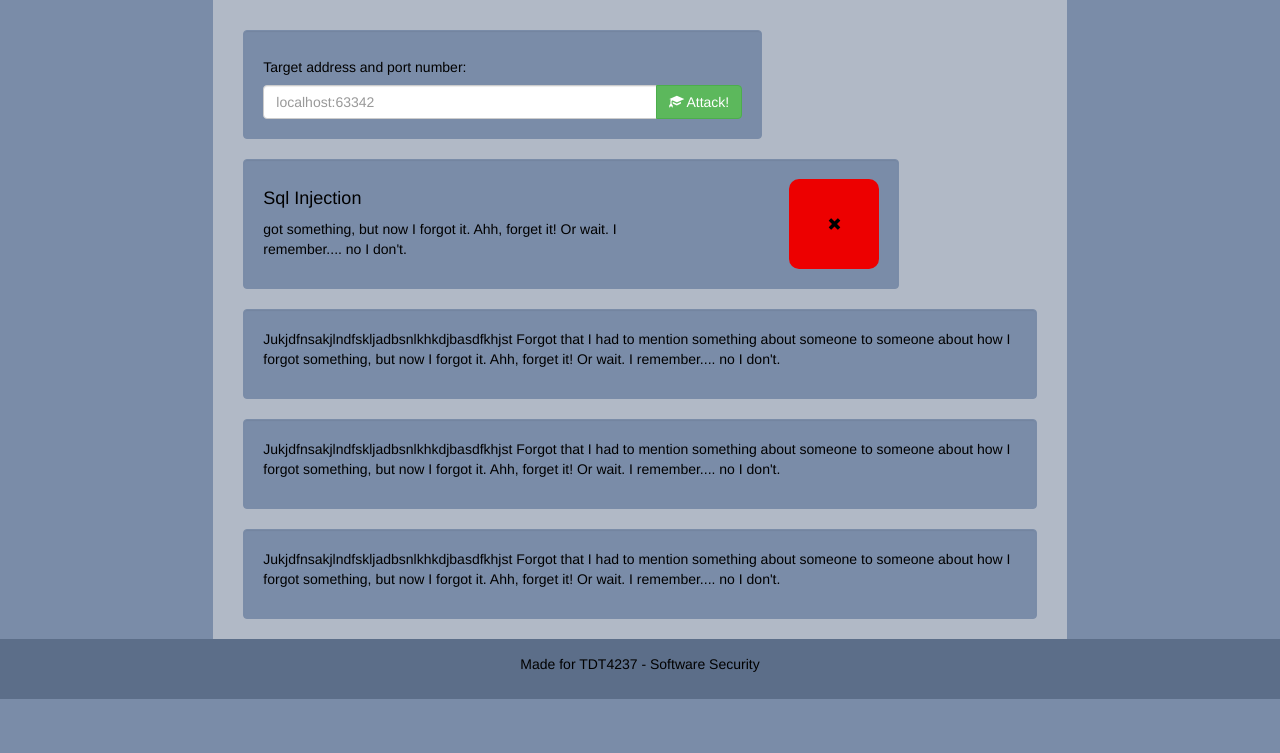
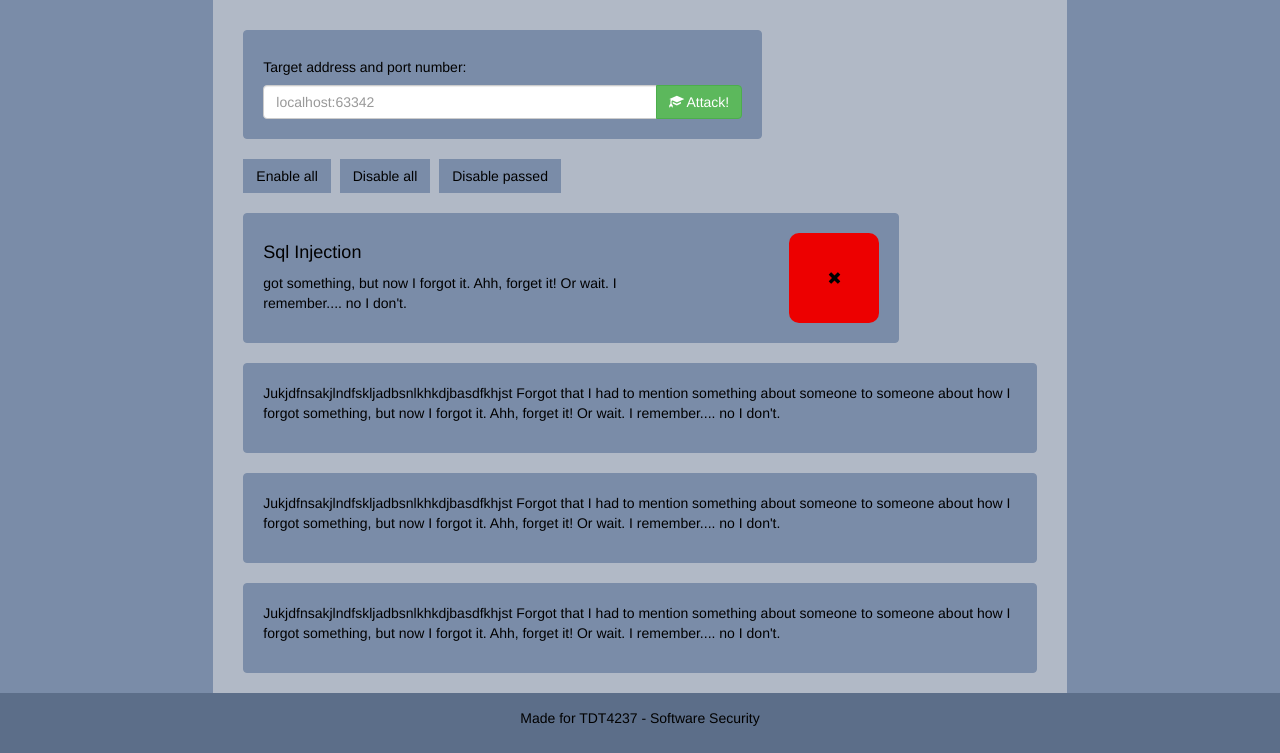
Before and after one commit to Vermshi/Security-Research-Project, a Flask app: template src/templates/index.html in a window 1280 px wide. Shown: the part 50-803 px from the top of the page. Before the commit the page ends 749 px from the top, so only its background shows below. Run offline with Flask 2, Linux system fonts and the light colour scheme; the template is opened without the code that fills it, so the values that code supplies are empty; some libraries are stand-ins or nearby versions.

Commit message:
Add auto enable btns and logic. Code cleanup and refactoring.

```diff
--- a/src/flaskGUI.py
+++ b/src/flaskGUI.py
@@ -1,12 +1,8 @@
 from main2 import *
-from json import *
-import sys
-
 from flask import Flask, render_template, request, redirect, Response
-import random, json
 
 app = Flask(__name__)
-#TestObjekt:
+
 # name, testid, description, engine, vulnerability, mode, passed, enabled
 test1 = ["SQL injextion", "00:25", "SQL injection test bla bla vulnerabaility bla bla bla", "zap", "SQl injection", 2, False, True]
 test2 = ["XSS attack", "00:32", "XSS injection can be done by bla bla bla", "XSS", 0, True,True]
@@ -50,9 +46,14 @@ def suiteToDict(suits):
         testDict[x["name"]] = x
     return testDict
 
-#change to displayTests
+@app.route('/atc')
+@app.route('/check-change')
+@app.route('/auto-enable')
+def reDirect():
+    return render_template('index.html', data=data)
+
 @app.route('/')
-def output():
+def displayTests():
     for test in testsuites:
         print("The tests are loading ...")
         test.start()
@@ -62,32 +63,30 @@ def output():
     testsDict = suiteToDict(tests)
     for key, value in testsDict.items():
         data[key] = value
-    # serve index template
-    return render_template('index.html', name='Joe', data = data)
+    return render_template('index.html', data = data)
 
 #change to runTests
 @app.route('/atc', methods=['POST'])
 def attack():
     fullAddress = request.form["attackAddress"]
     if(len(fullAddress) == 0):
-        return render_template('index.html', name='Joe', data=data,
+        return render_template('index.html', data=data,
                                error="The attack address cannot be empty.")
     try:
         address, port = fullAddress.split(":")
     except:
-        return render_template('index.html', name='Joe', data=data,
+        return render_template('index.html', data=data,
                                error="The given address was not in the right format")
 
     Success = runTest(address,port)
     if(Success):
-        return render_template('index.html', name='Joe', data=data)
+        return render_template('index.html', data=data)
     else:
-        return render_template('index.html', name='Joe', data=data, error= "The engine could not connect to that address")
+        return render_template('index.html', data=data, error= "The attack engine could not connect to that address")
 
 
 
 def runTest(address,port):
-    #TODO sett inn logikk for å kjøre testene her
     global data
     global tests
     testresults = []
@@ -100,7 +99,7 @@ def runTest(address,port):
     res = suiteToDict(testresults)
     data = res
 
-@app.route('/checkChange', methods=['POST'])
+@app.route('/check-change', methods=['POST'])
 def checkChange():
     check = request.form.getlist('check')
     for key, value in enumerate(data):
@@ -108,13 +107,33 @@ def checkChange():
             data[value]["enabled"] = True
         else:
             data[value]["enabled"] = False
-    # for t in tests:
-    #     t.enabled = data[t.name]["enabled"]
+    for t in tests:
+         t.enabled = data[t.name]["enabled"]
 
+    return render_template('index.html', data=data)
 
-    return render_template('index.html', name='Joe', data=data)
+@app.route('/auto-enable', methods=['POST'])
+def enableDisableAll():
+    val = request.form["sortAll"]
+    if(val == "1"):
+        for key, value in enumerate(data):
+            data[value]["enabled"] = True
+
+    elif(val == "2"):
+        for key, value in enumerate(data):
+            data[value]["enabled"] = False
+    elif(val == "3"):
+        for key, value in enumerate(data):
+            if(data[value]["passed"]):
+                data[value]["enabled"] = False
+    else:
+        return render_template('index.html', data=data,
+                               error="Suspicious POST request received, hmmm")
+    for t in tests:
+        t.enabled = data[t.name]["enabled"]
+
+    return render_template('index.html', data=data)
 
 
 if __name__ == '__main__':
-    # run!
     app.run()
--- /dev/null
+++ b/src/static/styles/index.css
@@ -0,0 +1,166 @@
+   /* Remove the navbar's default margin-bottom and rounded borders */
+    .navbar {
+      margin-bottom: 0;
+      border-radius: 0;
+      background-color: #5c6e89;
+      border-color: #5c6e89;
+    }
+
+    /* Set height of the grid so .sidenav can be 100% (adjust as needed) */
+    .row.content {height: 450px}
+
+    /* Set gray background color and 100% height */
+    .sidenav {
+      padding-top: 20px;
+      background-color: #7a8ca8;
+      height: 100%;
+    }
+
+    /* Set black background color, white text and some padding */
+    footer {
+      background-color: #5c6e89;
+      padding: 15px;
+    }
+
+    /* On small screens, set height to 'auto' for sidenav and grid */
+    @media screen and (max-width: 767px) {
+      .sidenav {
+        height: auto;
+        padding: 15px;
+      }
+      .row.content {height:auto;}
+    }
+
+    .middleContainer{
+    padding-top: 30px;
+    background-color: #b1b9c6;
+    }
+    body{
+    background-color: #7a8ca8;
+    color:black;
+    }
+    .well{
+    background-color: #7a8ca8;
+    border-color: #7a8ca8;
+    box-shadow: none;
+    }
+
+
+    .notPassed{
+    position: relative;
+    background-color: #ed0000;
+    width: 90px;
+    height: 90px;
+    border-radius: 10px;
+
+    }
+        .passed{
+    position: relative;
+    background-color: #5cb85c;
+    width: 90px;
+    height: 90px;
+    border-radius: 10px;
+
+    }
+
+    .gly{
+    position: absolute;
+  top: 50%;
+  left:50%;
+  transform: translate(-50%,-50%);
+    }
+
+    #loaderElement, #loadingMsg{
+    display: none;
+    }
+        .loader {
+    border: 16px solid #f3f3f3; /* Light grey */
+    border-top: 16px solid #3498db; /* Blue */
+    border-radius: 50%;
+    width: 50px;
+    height: 50px;
+    animation: spin 2s linear infinite;
+}
+
+@keyframes spin {
+    0% { transform: rotate(0deg); }
+    100% { transform: rotate(360deg); }
+}
+
+.switch {
+  position: relative;
+  display: inline-block;
+  width: 60px;
+  height: 34px;
+}
+
+/* Hide default HTML checkbox */
+.switch input {
+  opacity: 0;
+  width: 0;
+  height: 0;
+}
+
+/* The slider */
+.slider {
+  position: absolute;
+  cursor: pointer;
+  top: 0;
+  left: 0;
+  right: 0;
+  bottom: 0;
+  background-color: #ccc;
+  -webkit-transition: .4s;
+  transition: .4s;
+}
+
+.slider:before {
+  position: absolute;
+  content: "";
+  height: 26px;
+  width: 26px;
+  left: 4px;
+  bottom: 4px;
+  background-color: white;
+  -webkit-transition: .4s;
+  transition: .4s;
+}
+
+input:checked + .slider {
+  background-color: #5cb85c;
+}
+
+input:focus + .slider {
+  box-shadow: 0 0 1px #2196F3;
+}
+
+input:checked + .slider:before {
+  -webkit-transform: translateX(26px);
+  -ms-transform: translateX(26px);
+  transform: translateX(26px);
+}
+
+/* Rounded sliders */
+.slider.round {
+  border-radius: 34px;
+}
+
+.slider.round:before {
+  border-radius: 50%;
+}
+
+#buttonGroup div{
+padding: 0px;
+background-color: #b1b9c6;
+border-width: 0px;
+box-shadow: none;
+}
+
+#btnGroup1,#btnGroup2,#btnGroup3 {
+background-color: #7a8ca8;
+border-radius: 0px;
+}
+#btnGroup2{
+margin-left: 5px;
+margin-right: 5px;
+}
--- a/src/templates/index.html
+++ b/src/templates/index.html
@@ -8,159 +8,7 @@
   <link rel="stylesheet" href="https://maxcdn.bootstrapcdn.com/bootstrap/3.3.7/css/bootstrap.min.css">
   <script src="https://ajax.googleapis.com/ajax/libs/jquery/3.3.1/jquery.min.js"></script>
   <script src="https://maxcdn.bootstrapcdn.com/bootstrap/3.3.7/js/bootstrap.min.js"></script>
-
-  <style>
-    /* Remove the navbar's default margin-bottom and rounded borders */
-    .navbar {
-      margin-bottom: 0;
-      border-radius: 0;
-      background-color: #5c6e89;
-      border-color: #5c6e89;
-    }
-
-    /* Set height of the grid so .sidenav can be 100% (adjust as needed) */
-    .row.content {height: 450px}
-
-    /* Set gray background color and 100% height */
-    .sidenav {
-      padding-top: 20px;
-      background-color: #7a8ca8;
-      height: 100%;
-    }
-
-    /* Set black background color, white text and some padding */
-    footer {
-      background-color: #5c6e89;
-      padding: 15px;
-    }
-
-    /* On small screens, set height to 'auto' for sidenav and grid */
-    @media screen and (max-width: 767px) {
-      .sidenav {
-        height: auto;
-        padding: 15px;
-      }
-      .row.content {height:auto;}
-    }
-
-    .middleContainer{
-    padding-top: 30px;
-    background-color: #b1b9c6;
-    }
-    body{
-    background-color: #7a8ca8;
-    color:black;
-    }
-    .well{
-    background-color: #7a8ca8;
-    border-color: #7a8ca8;
-    }
-
-
-    .notPassed{
-    position: relative;
-    background-color: #ed0000;
-    width: 90px;
-    height: 90px;
-    border-radius: 10px;
-
-    }
-        .passed{
-    position: relative;
-    background-color: #5cb85c;
-    width: 90px;
-    height: 90px;
-    border-radius: 10px;
-
-    }
-
-    .gly{
-    position: absolute;
-  top: 50%;
-  left:50%;
-  transform: translate(-50%,-50%);
-    }
-
-    #loaderElement, #loadingMsg{
-    display: none;
-    }
-        .loader {
-    border: 16px solid #f3f3f3; /* Light grey */
-    border-top: 16px solid #3498db; /* Blue */
-    border-radius: 50%;
-    width: 50px;
-    height: 50px;
-    animation: spin 2s linear infinite;
-}
-
-@keyframes spin {
-    0% { transform: rotate(0deg); }
-    100% { transform: rotate(360deg); }
-}
-
-.switch {
-  position: relative;
-  display: inline-block;
-  width: 60px;
-  height: 34px;
-}
-
-/* Hide default HTML checkbox */
-.switch input {
-  opacity: 0;
-  width: 0;
-  height: 0;
-}
-
-/* The slider */
-.slider {
-  position: absolute;
-  cursor: pointer;
-  top: 0;
-  left: 0;
-  right: 0;
-  bottom: 0;
-  background-color: #ccc;
-  -webkit-transition: .4s;
-  transition: .4s;
-}
-
-.slider:before {
-  position: absolute;
-  content: "";
-  height: 26px;
-  width: 26px;
-  left: 4px;
-  bottom: 4px;
-  background-color: white;
-  -webkit-transition: .4s;
-  transition: .4s;
-}
-
-input:checked + .slider {
-  background-color: #5cb85c;
-}
-
-input:focus + .slider {
-  box-shadow: 0 0 1px #2196F3;
-}
-
-input:checked + .slider:before {
-  -webkit-transform: translateX(26px);
-  -ms-transform: translateX(26px);
-  transform: translateX(26px);
-}
-
-/* Rounded sliders */
-.slider.round {
-  border-radius: 34px;
-}
-
-.slider.round:before {
-  border-radius: 50%;
-}
-
-  </style>
+    <link rel="stylesheet" type="text/css" href="{{ url_for('static',filename='styles/index.css') }}">
 </head>
 <body>
 
@@ -169,7 +17,7 @@ input:checked + .slider:before {
 </nav>
 
 <div class="alert alert-success" id="loadingMsg">
-  The tests are running, this might take a while. In the meantime you could check the python console for progress or watch this:
+  The tests are running, this might take a while. In the meantime you could check the python console for progress or watch this video:
     https://youtu.be/SZQz9tkEHIg
 </div>
 {% if error %}
@@ -187,7 +35,6 @@ input:checked + .slider:before {
 
 
     <div class="col-sm-8 text-left middleContainer" >
-
 
                         <div class=" col-md-8 " id="addressInput">
         <div class="well">
@@ -211,7 +58,20 @@ input:checked + .slider:before {
           </div>
         </div>
 
-<form id="enabledForm" action="/checkChange" method="post">
+                             <div class=" col-md-7" id="buttonGroup">
+        <div class="well">
+            <form action="/auto-enable" method="post">
+  <button type="submit" name="sortAll" id="btnGroup1" class="btn btn-secondary" value="1">Enable all</button>
+  <button type="submit" name="sortAll" id="btnGroup2" class="btn btn-secondary" value="2">Disable all</button>
+  <button type="submit" name="sortAll" id="btnGroup3" class="btn btn-secondary" value="3">Disable passed</button>
+            </form>
+          </div>
+        </div>
+
+
+
+
+<form id="enabledForm" action="/check-change" method="post">
       {% for key, value in data.items() %}
 
 
@@ -228,8 +88,8 @@ input:checked + .slider:before {
 {% else %}
     <div class="notPassed pull-right " ><span class="glyphicon glyphicon-remove gly"></span> </div>
 {% endif %}
-        <div class="well">
-            Enabled:
+        <div class="well" id="switchContainer">
+            <p> On/Off:</p>
        <label class="switch">
            {% if value["enabled"] %}
   <input type="checkbox" onchange="document.getElementById('enabledForm').submit()" name="check" value="{{ key }}" checked>
@@ -240,7 +100,6 @@ input:checked + .slider:before {
 {% endif %}
   <span class="slider round"></span>
 </label>
-
           </div>
 
     </div>
```
